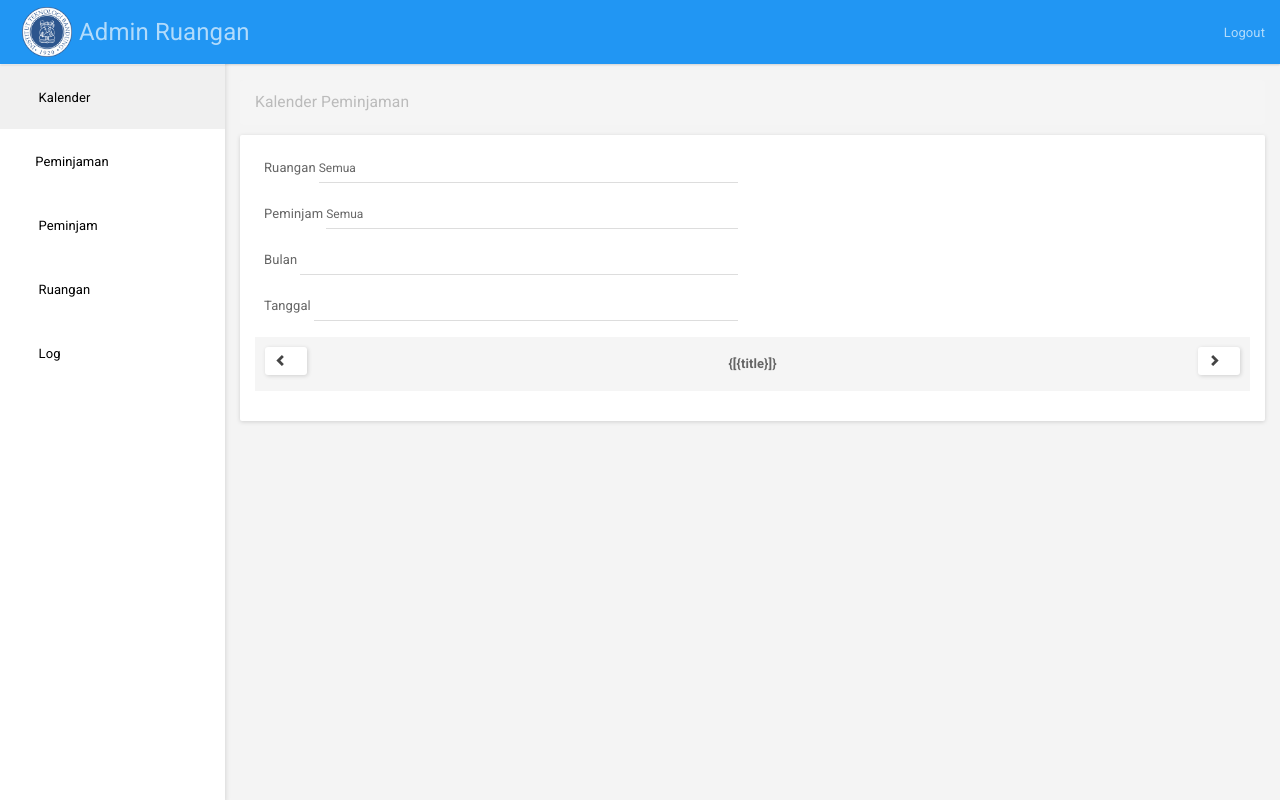
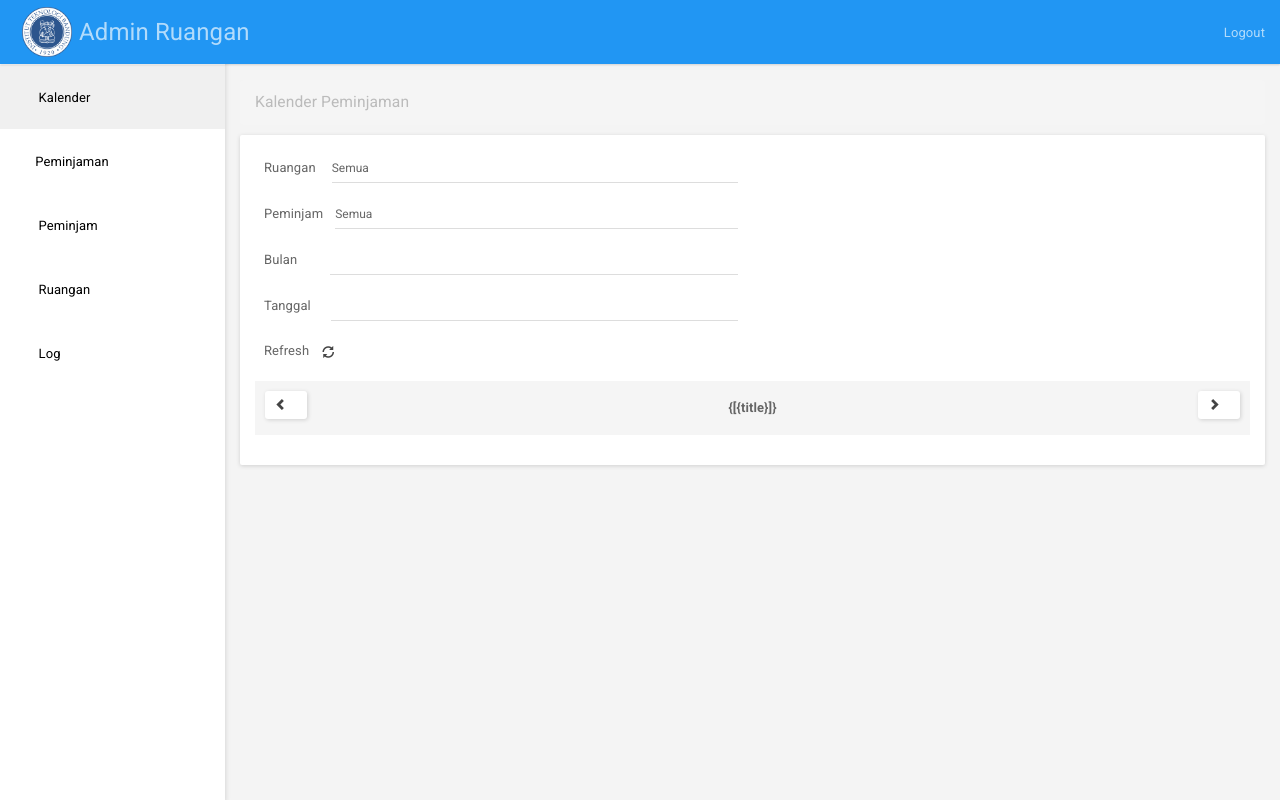
Before and after one commit to aldrichvalentino/sarpras_space, a Django app: page /peminjaman/kalender/ in a window 1280 px wide. Run offline with Django 3.2, Linux system fonts and the light colour scheme; a user stored in the database is signed in; data comes from the database, SQL or seed files in the repository; lists and menus that the app fills with data are empty; some libraries are stand-ins or nearby versions; some web fonts are replaced.

Commit message:
returned refresh button

```diff
--- a/peminjaman/templates/peminjaman/kalender.html
+++ b/peminjaman/templates/peminjaman/kalender.html
@@ -20,7 +20,7 @@
             <div class="row" style="padding:8px">
                 <div class="col-md-6 col-xs-12">
                     <div class="input-group">
-                        <span class="input-group-addon" style="text-align: left">Ruangan </span>
+                        <span class="input-group-addon" style="text-align: left; padding-right: 16px">Ruangan </span>
                         <select ng-model="filterRuangan" class="form-control input-sm" id="filterQuery" ng-change="filterEvents('filter')">
                             <option value="Semua" selected>Semua</option>
                             <option value="{[{ ruanganData.nama }]}" ng-repeat = "ruanganData in ruanganList">{[{ ruanganData.nama }]}</option>
@@ -31,7 +31,7 @@
             <div class="row" style="padding:8px">
                 <div class="col-md-6 col-xs-12">
                     <div class="input-group">
-                        <span class="input-group-addon" style="text-align: left">Peminjam </span>
+                        <span class="input-group-addon" style="text-align: left; padding-right: 12px">Peminjam </span>
                         <select ng-model="filterPeminjam" class="form-control input-sm" id="filterQueryPeminjam" ng-change="filterEvents('filter')">
                             <option value="Semua" selected>Semua</option>
                             <option value="{[{ peminjamData.nama }]}" ng-repeat = "peminjamData in peminjamList">{[{ peminjamData.nama }]}</option>
@@ -42,7 +42,7 @@
             <div class="row" style="padding:8px">
                 <div class="col-md-6 col-xs-12">
                     <div class="input-group">
-                        <span class="input-group-addon" style="text-align: left">Bulan </span>
+                        <span class="input-group-addon" style="text-align: left; padding-right: 33px">Bulan </span>
                         <select ng-model="filter_month" ng-options="x.name for x in poss_month" class="form-control input-sm" ng-change="filterEvents('filter')">
                         </select>
                     </div>
@@ -51,13 +51,23 @@
             <div class="row" style="padding:8px">
                 <div class="col-md-6 col-xs-12">
                     <div class="input-group">
-                        <span class="input-group-addon" style="text-align: left">Tanggal </span>
+                        <span class="input-group-addon" style="text-align: left; padding-right: 20px">Tanggal </span>
                         <select ng-model="filter_day" ng-options="x.name for x in poss_day" class="form-control input-sm" ng-change="filterEvents('filter')">
                         </select>
                     </div>
                 </div>
             </div>
-            <div class="well well-sm" style="margin-top:8px" ng-show="filterEvents('filterd')">
+            <div class="row" style="padding:8px">
+                <div class="col-xs-12">
+                    <div class="input-group" style="text-align: left">
+                            <span class="input-group-addon" style="text-align: left">Refresh </span>
+                            <span type="button" class="glyphicon glyphicon-refresh btn btn-link btn-sm" ng-click="filterEvents('filter')" id="calendarRefresh" aria-hidden="true">
+                            </span>
+                        <!-- </span> -->
+                    </div>
+                </div>
+            </div>
+            <div class="well well-sm" style="margin-top:8px">
                 <calendar ng-model="currentDate" calendar-mode="mode" event-source="eventSource"
                       range-changed="reloadSource(startTime, endTime)"
                       event-selected="onEventSelected(event)"
```
